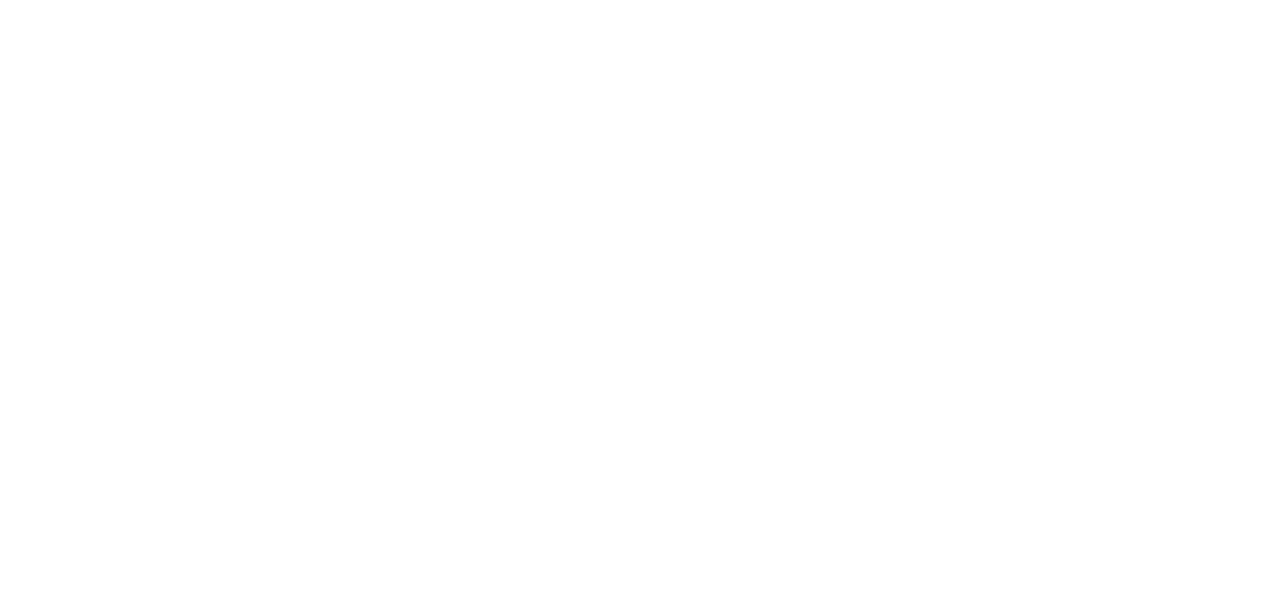
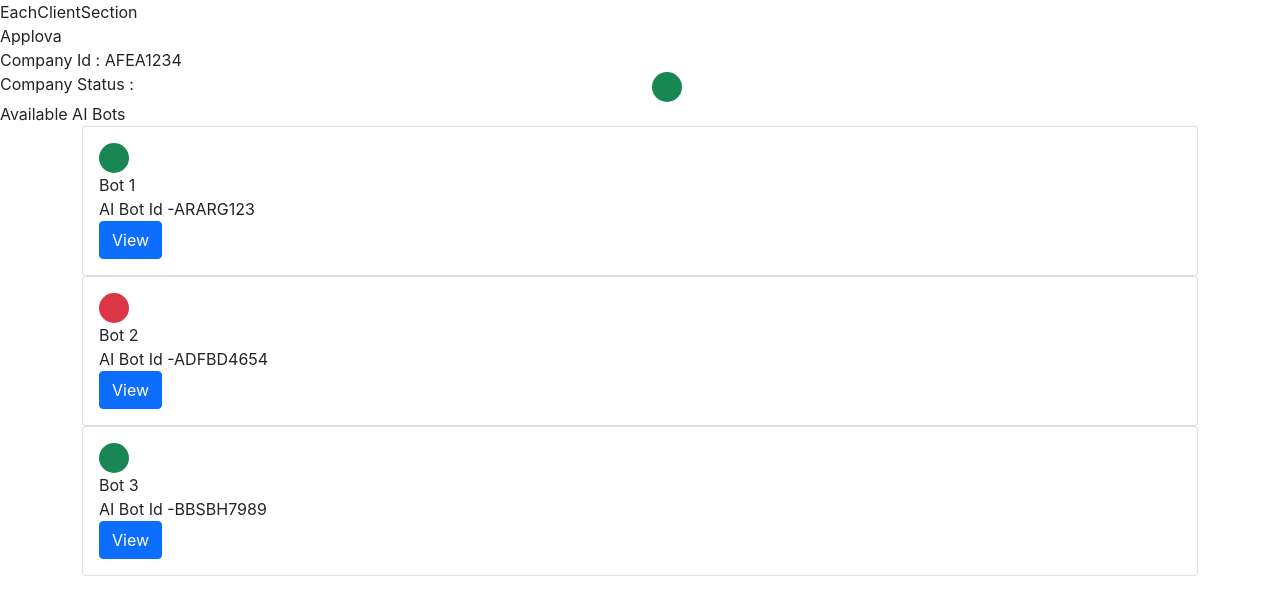
Before and after one commit to ushara09/OmniGenAI_Frontend, a React (Create React App) app: page /admin/each-client-section in a window 1280 px wide. Before the commit this address had no page. Shown: the top 612 px of the page. Built offline with nearby package versions, Linux system fonts and the light colour scheme.

Commit message:
super admin card views init

```diff
--- a/src/App.js
+++ b/src/App.js
@@ -3,6 +3,9 @@
 import CustomerLoginPage from './pages/CustomerLoginPage/CustomerLoginPage';
 import SuperAdminLogin from './pages/SuperAdminLoginPage/SuperAdminLogin';
 import SuperAdminHomePage from './pages/SuperAdminHomePage/SuperAdminHomePage';
+import EachClientSection from './pages/SuperAdminHomePage/EachClientSection';
+import EachBotSection from './pages/SuperAdminHomePage/EachBotSection';
+import AIManagementSection from './pages/SuperAdminHomePage/AIManagementSection';
 function App() {
   return (
     <BrowserRouter>
@@ -10,7 +13,9 @@
         <Route path='/customer-login' element={<CustomerLoginPage/>} />
         <Route path='/admin-login' element={<SuperAdminLogin/>} />
         <Route path='/super-admin-home' element={<SuperAdminHomePage/>} />
-        <Route path='/super-admin-home' element={<SuperAdminHomePage/>} />
+        <Route path='/admin/each-client-section' element={<EachClientSection/>} />
+        <Route path='/admin/each-bot-section' element={<EachBotSection/>} />
+        <Route path='/admin/ai-management' element={<AIManagementSection/>} />
       </Routes>
     </BrowserRouter>
   );
--- a/src/Components/AdminPageCardView.js
+++ b/src/Components/AdminPageCardView.js
@@ -1,18 +1,13 @@
-import React, { useState, useEffect } from 'react'
+import React, { useState, useEffect } from "react";
+import { Link } from "react-router-dom";
 
 export default function AdminPageCardView(props) {
-
-// useEffect(()=>{
-//     setClientName = name;
-//     setClientId = id;
-//     setNumberOfBots = numOfBots;
-// },[])
+  const [adminHomePage, setAdminHomePage] = useState(props.isAdminHomePage);
 
   return (
     <div className="container">
       <div className="card">
         <div className="card-body">
-          This is some text within a card body.
           {props.activeStatus ? (
             <div
               className="bg-success rounded-circle"
@@ -26,17 +21,28 @@
           )}
           <div>{props.clientName}</div>
           <div>
-            <span>Clilent ID - </span>
+            <span>{adminHomePage ? "Client Id -" : "AI Bot Id -"}</span>
             {props.clientId}
           </div>
           <div>
-            <span>Number of AI bots - </span>
-            {props.numberOfBots}
+            {adminHomePage ? (
+              <div>
+                <span>Number of AI bots - </span>
+                {props.numberOfBots}
+              </div>
+            ) : null}
           </div>
           <div>
-            <button type="button" class="btn btn-primary">
+            <Link
+              className="btn btn-primary"
+              to={
+                adminHomePage
+                  ? "/admin/each-client-section"
+                  : "/admin/each-bot-section"
+              }
+            >
               View
-            </button>
+            </Link>
           </div>
         </div>
       </div>
--- /dev/null
+++ b/src/pages/SuperAdminHomePage/EachBotSection.js
@@ -0,0 +1,77 @@
+import React, { useState } from "react";
+import { AiTwotoneDelete } from "react-icons/ai";
+
+function EachBotSection() {
+  const [companyName, setCompanyName] = useState("Applova");
+  const [companyId, setCompanyId] = useState("AFEA1234");
+  const [activeStatus, setActiveStatus] = useState(true);
+  const [botName, setBotName] = useState("Bot Name");
+  const [botId, setBotId] = useState("Bot ID");
+
+  return (
+    <div>
+      <div>EachBotSection</div>
+      <div>{companyName}</div>
+      <div>
+        <span>Company Id : </span>
+        {companyId}
+      </div>
+
+      <div>
+        <div className="container">
+          <div className="card">
+            <div className="card-body">
+              {activeStatus ? (
+                <div
+                  className="bg-success rounded-circle"
+                  style={{ width: "30px", height: "30px" }}
+                ></div>
+              ) : (
+                <div
+                  className="bg-danger rounded-circle"
+                  style={{ width: "30px", height: "30px" }}
+                ></div>
+              )}
+              <div>{botName}</div>
+              <div>
+                <span>AI Bot Id -</span>
+                {botId}
+              </div>
+              <div>
+                <EachPromt name="AI Personality"/>
+                <EachPromt name="AI Language"/>
+              </div>
+            </div>
+          </div>
+        </div>
+      </div>
+    </div>
+  );
+}
+
+export default EachBotSection;
+
+
+
+
+function EachPromt(props) {
+  return (
+    <div>
+
+      <div className="container">
+        <div className="card">
+          <div className="card-body">
+            <div className="row">
+              <div className="col">
+                <span>{props.name}</span>
+              </div>
+              <div className="col">
+                <AiTwotoneDelete size={30} color="red" onClick={() => console.log("deleted")}/>
+              </div>
+            </div>
+          </div>
+        </div>
+      </div>
+    </div>
+  );
+}
--- /dev/null
+++ b/src/pages/SuperAdminHomePage/EachClientSection.js
@@ -0,0 +1,62 @@
+import React, { useState } from "react";
+import AdminPageCardView from "../../Components/AdminPageCardView";
+
+function EachClientSection() {
+  const [companyName, setCompanyName] = useState("Applova");
+  const [companyId, setCompanyId] = useState("AFEA1234");
+  const [activeStatus, setActiveStatus] = useState(true);
+
+  return (
+    <div>
+      <div>EachClientSection</div>
+      <div>{companyName}</div>
+      <div>
+        <span>Company Id : </span>
+        {companyId}
+      </div>
+      <div className="row">
+        <div className="col">
+          <span>Company Status : </span>
+        </div>
+        <div className="col">
+          {activeStatus ? (
+            <div
+              className="bg-success rounded-circle"
+              style={{ width: "30px", height: "30px" }}
+            ></div>
+          ) : (
+            <div
+              className="bg-danger rounded-circle"
+              style={{ width: "30px", height: "30px" }}
+            ></div>
+          )}
+        </div>
+      </div>
+      <div>
+        <span>Available AI Bots</span>
+        <div>
+          <AdminPageCardView
+            isAdminHomePage={false}
+            clientName="Bot 1"
+            clientId="ARARG123"
+            activeStatus={true}
+          />
+          <AdminPageCardView
+            isAdminHomePage={false}
+            clientName="Bot 2"
+            clientId="ADFBD4654"
+            activeStatus={false}
+          />
+          <AdminPageCardView
+            isAdminHomePage={false}
+            clientName="Bot 3"
+            clientId="BBSBH7989"
+            activeStatus={true}
+          />
+        </div>
+      </div>
+    </div>
+  );
+}
+
+export default EachClientSection;
--- a/src/pages/SuperAdminHomePage/SuperAdminHomePage.js
+++ b/src/pages/SuperAdminHomePage/SuperAdminHomePage.js
@@ -29,12 +29,14 @@
         clientId="2000-abc"
         numberOfBots="4"
         activeStatus={false}
+        isAdminHomePage={true}
       />
       <AdminPageCardView
         clientName="christo"
         clientId="1998-abc"
         numberOfBots="1"
         activeStatus={true}
+        isAdminHomePage={true}
       />
     </div>
   );
```
